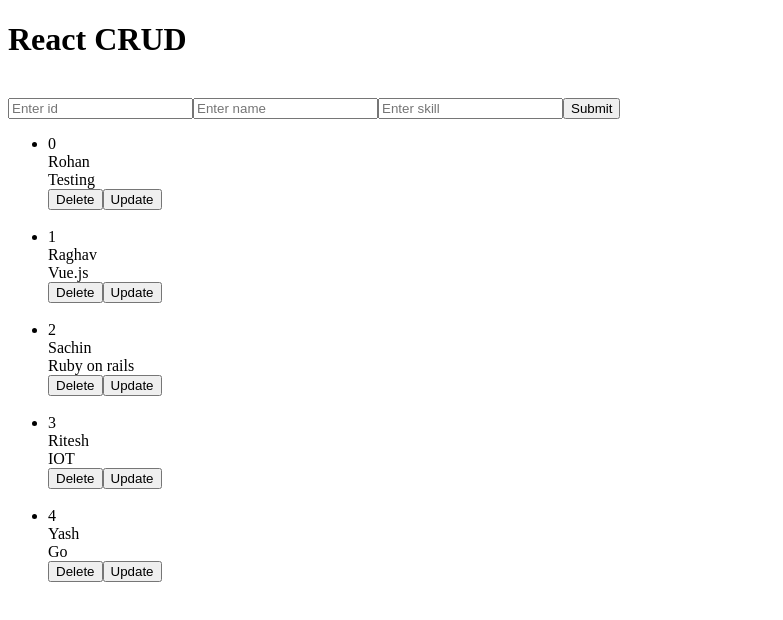
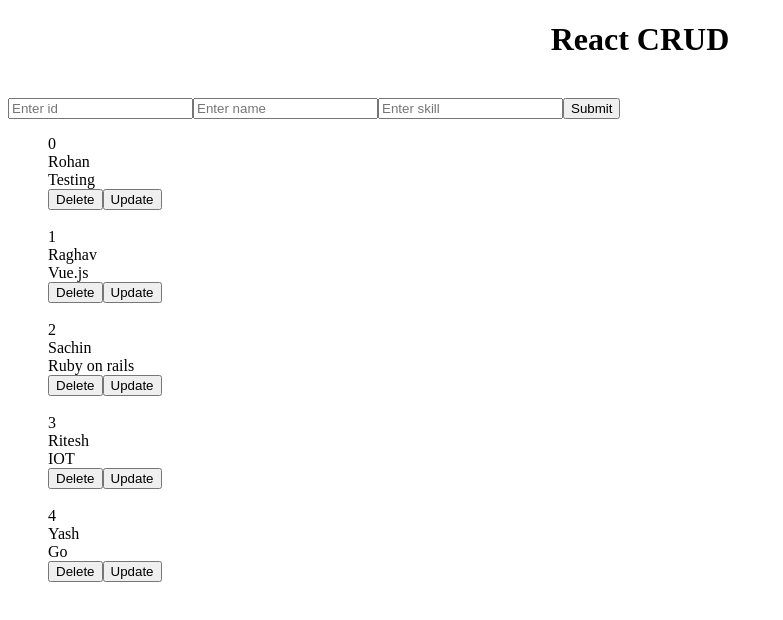
Before and after one commit to rahul2412/React-CRUD, a React (Create React App) app: page / in a window 1280 px wide. Shown: the top 620 px of the page, without its empty margins (0-783 px from the left). Built offline with nearby package versions, Linux system fonts and the light colour scheme.

Commit message:
Add files via upload

```diff
--- a/src/App.js
+++ b/src/App.js
@@ -6,7 +6,7 @@ function App()
  {
   return (
     <div>
-   <h1> React CRUD </h1>
+   <h1 style={{textAlign:"center"}}> React CRUD </h1>
    <Data/>
   </div>);
 }
--- a/src/data.js
+++ b/src/data.js
@@ -164,7 +164,7 @@ this.setState({id_new:"", name_new:"", skill_new:""});
 
   </form>
 
-  <ul>
+  <ul style= {{listStyleType: "none"}}>
 
   {list.map(item => (
 
```
